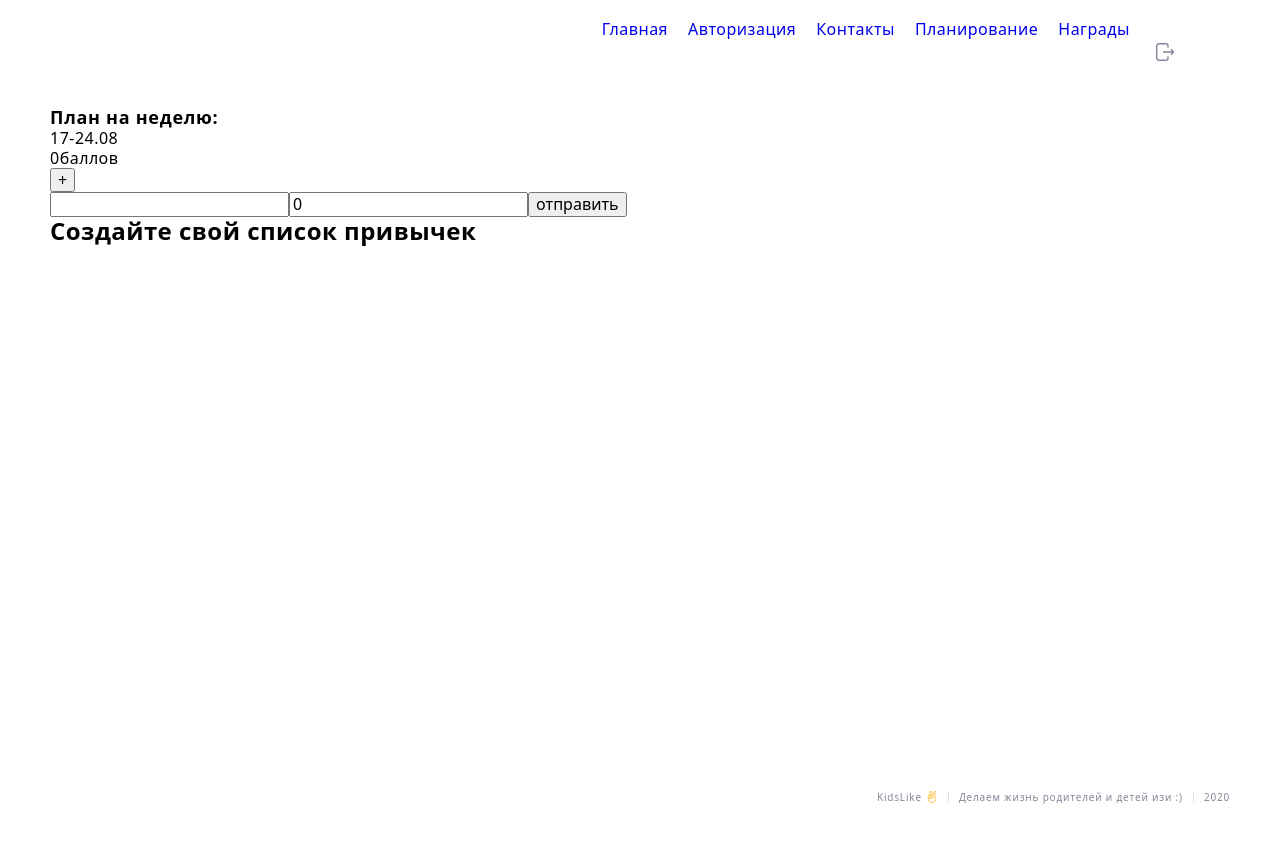
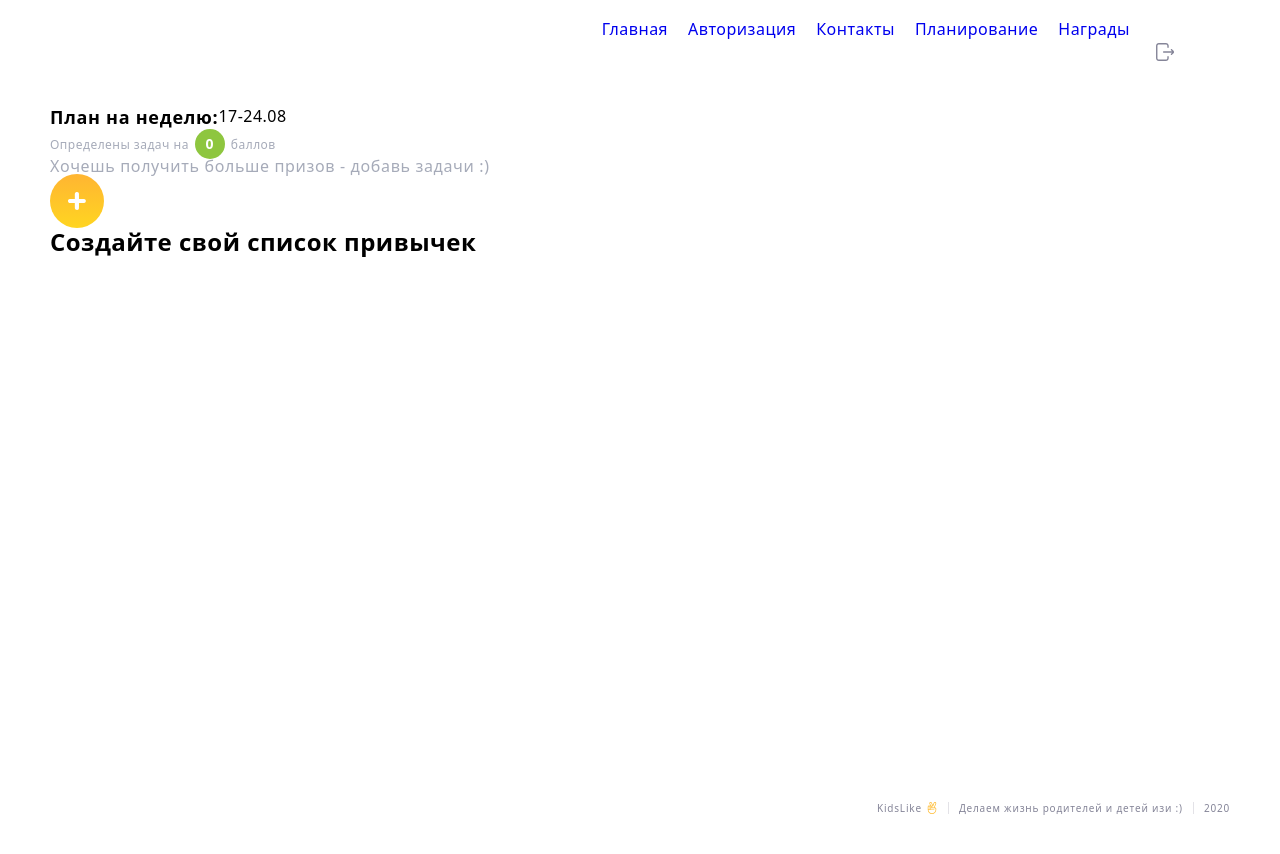
Before and after one commit to DenysPetrenk0/BC8-REACT_team-2, a React (Create React App) app: page /planing in a window 1280 px wide. Shown: the top 854 px of the page. Built offline with nearby package versions, Linux system fonts and the light colour scheme.

Commit message:
planning-points-styles

```diff
--- a/src/components/planningPoints/PlanningPoints.jsx
+++ b/src/components/planningPoints/PlanningPoints.jsx
@@ -1,13 +1,18 @@
-import React from 'react';
+import styles from './PlanningPoints.module.css';
 
-const PlanningPoints = () => {
+const PlanningPoints = ({ tasks }) => {
+  let sum = 0;
+  tasks.map(task => (sum = sum + task.reward));
   return (
-    <div className="pointsContainer">
-      <p>
-        <span>0</span>
-        баллов
+    <div className={styles.pointsContainer}>
+      <p className={styles.points}>
+        Определены задач на
+        <span className={styles.sumPoints}>{sum}</span>
+        {sum === 1 && 'бал'}
+        {sum > 1 && sum < 5 && sum > 21 && 'балла'}
+        {sum >= 5 && 'баллов'}
+        {sum === 0 && 'баллов'}
       </p>
-      <button type="button">+</button>
     </div>
   );
 };
--- /dev/null
+++ b/src/components/planningPoints/PlanningPoints.module.css
@@ -0,0 +1,27 @@
+.points {
+  font-weight: 500;
+  font-size: 12px;
+  line-height: 1.25;
+  letter-spacing: 0.04em;
+  color: #a6abb9;
+}
+
+.sumPoints {
+  width: 30px;
+  height: 30px;
+  margin-right: 6px;
+  margin-left: 6px;
+  display: inline-block;
+  justify-content: center;
+  text-align: center;
+  padding: 7px 7px;
+  background-color: #8ec63f;
+  font-weight: 700;
+  font-size: 14px;
+  line-height: 1.2;
+  letter-spacing: 0.04em;
+
+  color: #ffffff;
+
+  border-radius: 50%;
+}
--- a/src/pages/planning/Planning.module.css
+++ b/src/pages/planning/Planning.module.css
@@ -1,6 +1,18 @@
+.planForWeekContainer {
+  display: flex;
+}
 .planningTitle {
   font-size: 18px;
   line-height: 1.22;
   letter-spacing: 0.04em;
   color: #000000;
 }
+
+.motivationalText {
+  font-weight: 500;
+  font-size: 1.25;
+  line-height: 15px;
+  letter-spacing: 0.04em;
+
+  color: #a6abb9;
+}
--- a/src/pages/planning/PlanningPage.js
+++ b/src/pages/planning/PlanningPage.js
@@ -7,6 +7,8 @@ import PlanningPoints from '../../components/planningPoints/PlanningPoints';
 import PlanningCards from '../../components/planningCards/PlanningCards';
 import { useSelector } from 'react-redux';
 import FormTest from './FormTest';
+import NewTaskModal from '../../components/taskModal/newTaskModal/NewTaskModal';
+import AddCustomTask from '../../components/addCustomTask/AddCustomTask';
 
 const PlanningPage = () => {
   const dispatch = useDispatch();
@@ -26,16 +28,18 @@ const PlanningPage = () => {
   return (
     <>
       <div>
-        <h2 className={styles.planningTitle}>План на неделю:</h2>
-        <div>
+        <div className={styles.planForWeekContainer}>
+          <h2 className={styles.planningTitle}>План на неделю:</h2>
           <p>17-24.08</p>
         </div>
-        <PlanningPoints />
-        <FormTest onAddTask={onAddTask} />
+        <PlanningPoints tasks={tasks} />
+        <p className={styles.motivationalText}>
+          Хочешь получить больше призов - добавь задачи :)
+        </p>
+        <NewTaskModal onAddTask={onAddTask} />
+        <AddCustomTask />
       </div>
       <PlanningCards tasks={tasks} />
-      {/*<NewTaskModal onAddTask={onAddTask}/>
-      <AddCustomTask /> */}
     </>
   );
 };
```
Also changed, not shown: src/components/planningPoints/PlanningPoints.module.js (deleted).
